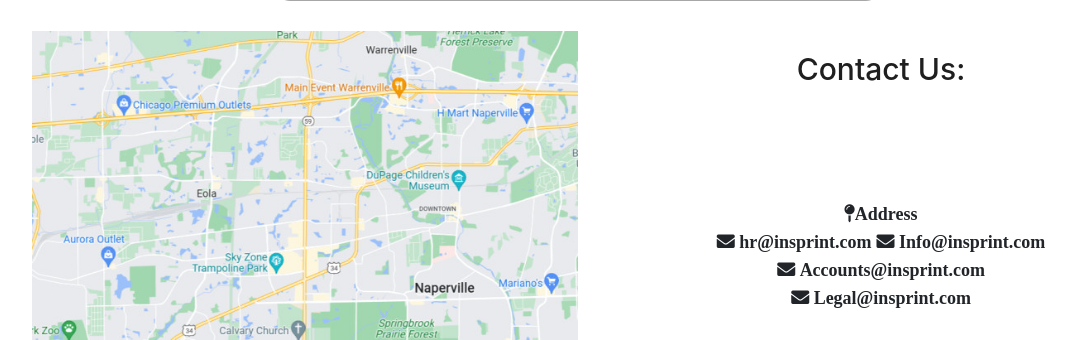
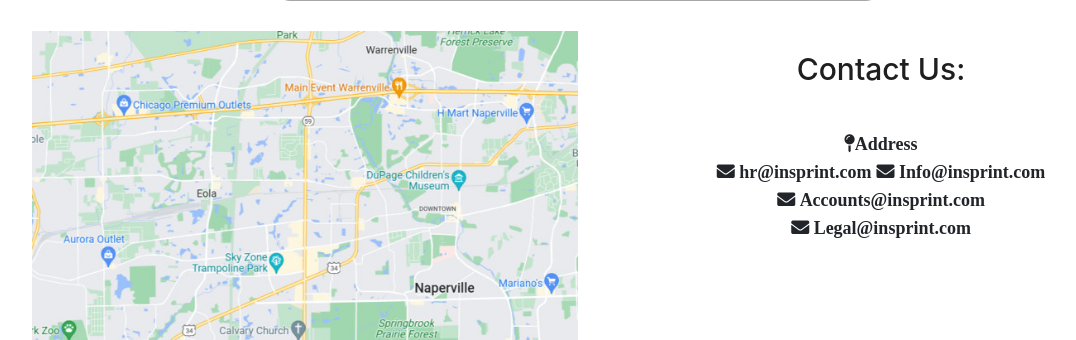
Before and after one commit to vidu21/Insprint-demo, a PHP site: page /contact_1.html in a window 1280 px wide. Shown: the part 1137-1477 px from the top of the page, without its empty margins (47-1123 px from the left). Run offline with PHP 8.4, Linux system fonts and the light colour scheme; some libraries are stand-ins or nearby versions.

Commit message:
Update contact1.css

```diff
--- a/CSS/contact1.css
+++ b/CSS/contact1.css
@@ -86,7 +86,7 @@
   .contact-det{
     margin: auto;
     padding: auto;
-    margin-top: 85px;
+    margin-top: 15px;
     width: 70%;
     text-align: center;
     font-size:25px;
```
